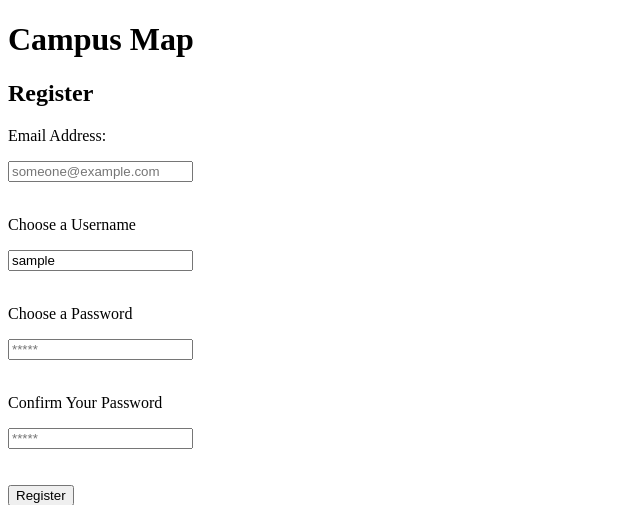
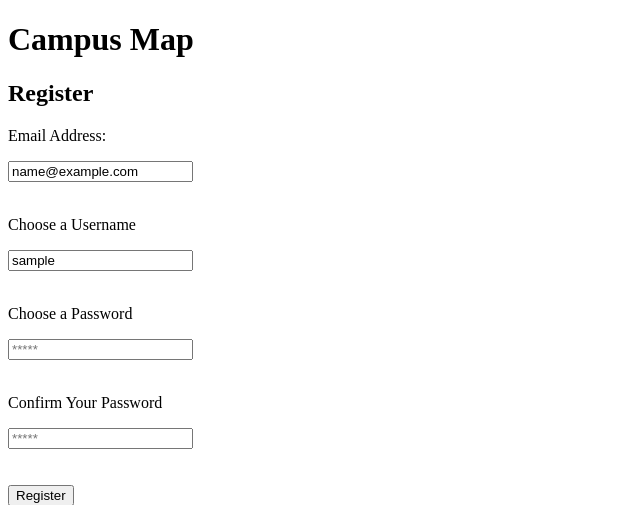
Before and after one commit to jtagaca/RunnerMaps, a PHP site: page /php/auth/register_page.php in a window 1280 px wide. Shown: the top 505 px of the page, without its empty margins (0-640 px from the left). Run offline with PHP 8.4, Linux system fonts and the light colour scheme; the visitor is signed in with stand-in values (Sample User, id 1); data that the repository does not hold is empty.

Commit message:
made the register form sticky

```diff
--- a/php/auth/register_ops.php
+++ b/php/auth/register_ops.php
@@ -84,6 +84,9 @@ if (isset($_POST["register"])) {
         $password = $_POST["password"];
         $password_confirm = $_POST["password_confirm"];
 
+        $_SESSION["registerUsername"] = $username;
+        $_SESSION["registerEmail"] = $email;
+
 
         $usernameNotBlank = blankTest($username);
         $passwordNotBlank = blankTest($password);
--- a/php/auth/register_page.php
+++ b/php/auth/register_page.php
@@ -27,7 +27,7 @@ if (isset($_SESSION["success_message"])) {
 
         <form action="register_ops.php" method="POST">
             <p>Email Address:</p>
-            <input type="text" name="email" placeholder="someone@example.com">
+            <input type="text" name="email" value="<?=$_SESSION["registerEmail"]?>" placeholder="someone@example.com">
             <!-- <input type="text" name="email_username" placeholder="someone"> <span>@</span>
             <input type="text" name="email_domain" placeholder="example.com"> -->
             <br><br>
```
